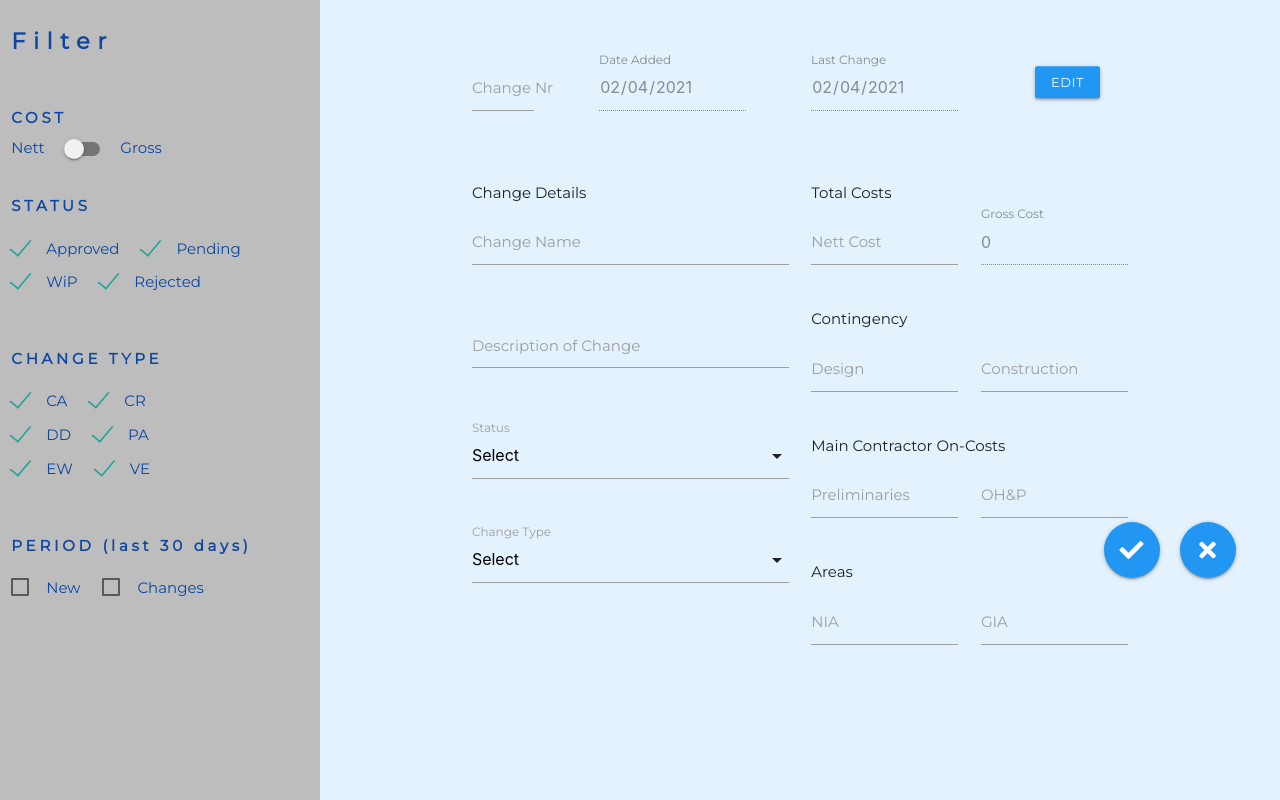
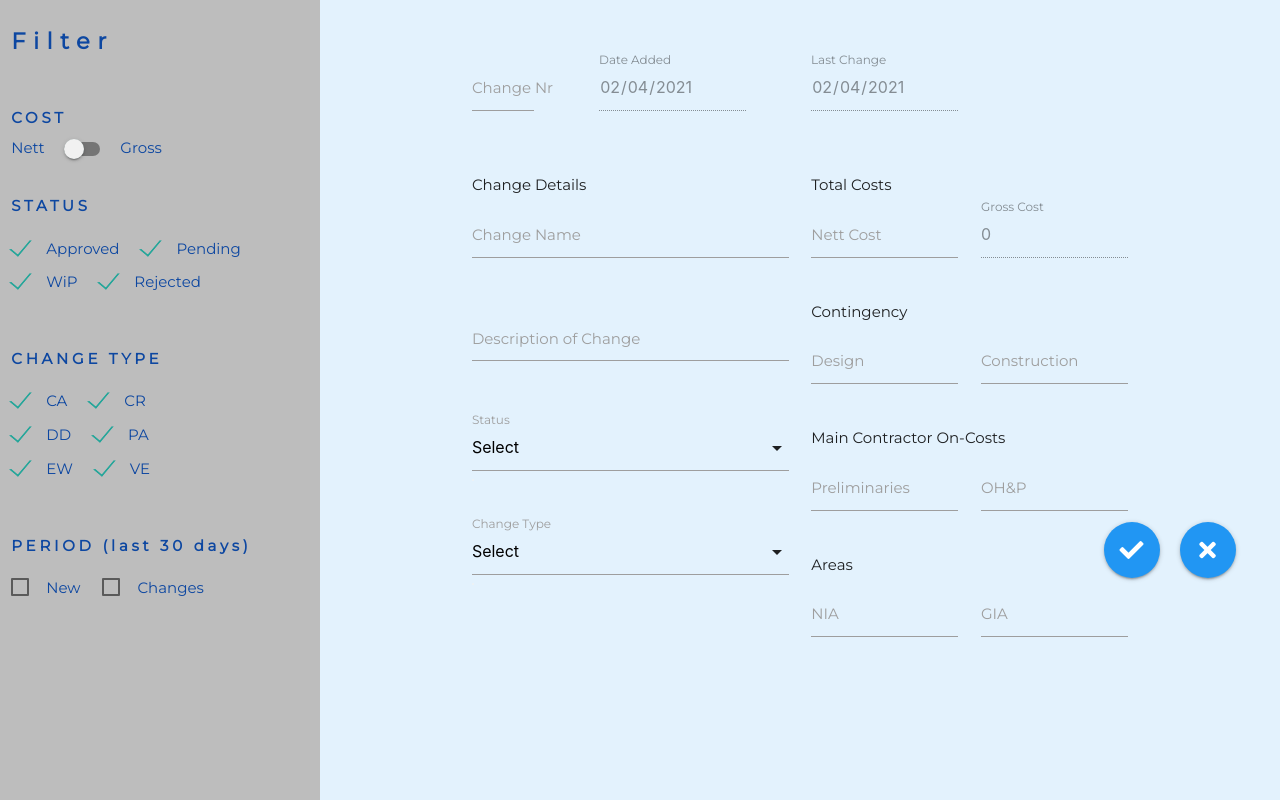
Before and after one commit to Code-Institute-Submissions/MS4-0, a Flask app: page /add_change in a window 1280 px wide. Shown: the part 184-984 px from the top of the page. Run offline with Flask 2, Linux system fonts and the light colour scheme; data that the repository does not hold is empty; some libraries are stand-ins or nearby versions.

Commit message:
fix(html): remove edit button from add_change.html

```diff
--- a/templates/add_change.html
+++ b/templates/add_change.html
@@ -26,7 +26,7 @@
         <div class="col s3">
           <div class="row">
             <div class="col s10 right-align">
-              <a class="waves-effect waves-light blue btn-small btnEdit">Edit</a>
+              <!-- Edit button not required -->
             </div>
           </div>
         </div>
```
